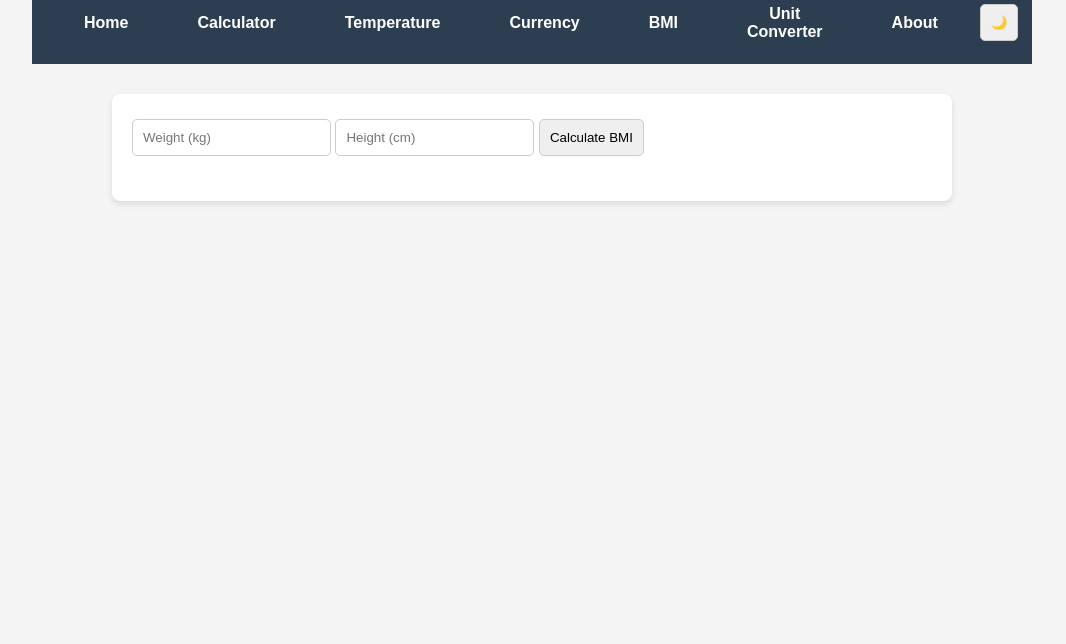
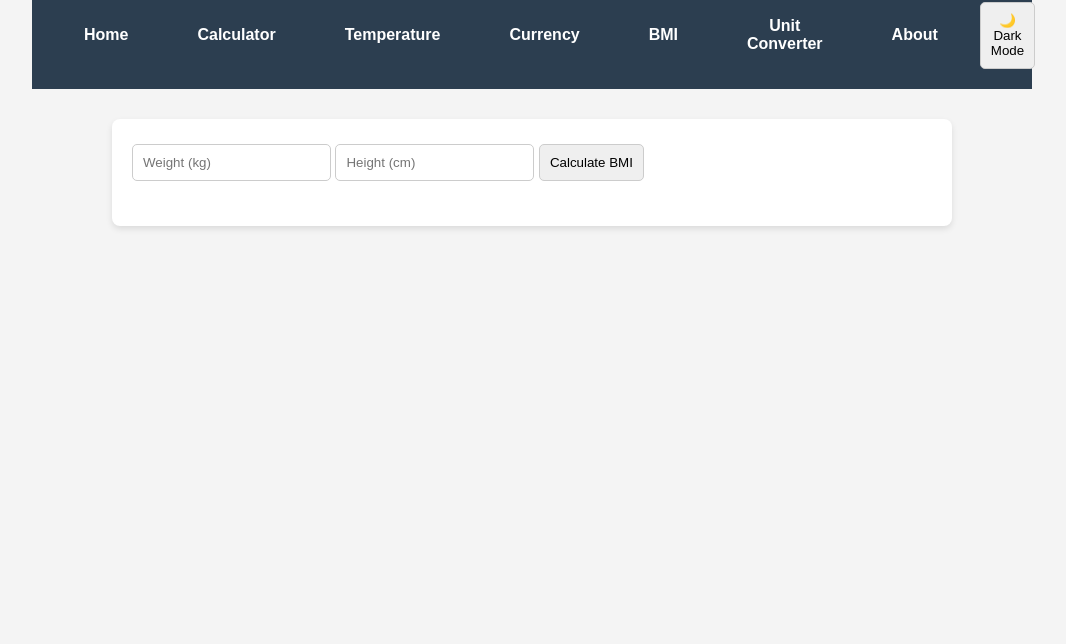
Before and after one commit to jamesx6464-webfun/UtilityToolsOnline, a plain HTML site: page bmi.html in a window 1280 px wide. Shown: the part 156-800 px from the top of the page, without its empty margins (108-1174 px from the left). Drawn offline with Linux system fonts and the light colour scheme.

Commit message:
Add files via upload

```diff
--- a/bmi.html
+++ b/bmi.html
@@ -85,6 +85,6 @@ function calculateBMI() {
 }
 
 </script>
-
+<script src="script.js"></script>
 </body>
 </html>
```
Also changed, not shown: units.html (+1 -1 lines).
